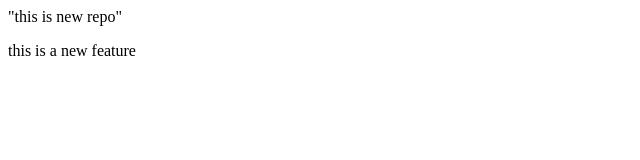
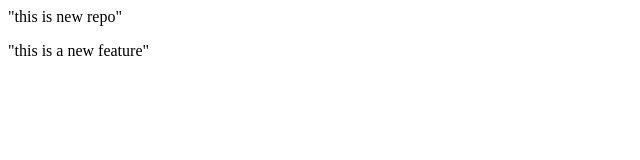
Before and after one commit to Rishabhgupta0018/localrepo, a plain HTML site: page index.html in a window 1280 px wide. Shown: the full height of the page, 0-640 px from the left. Drawn offline with Linux system fonts and the light colour scheme.

Commit message:
fixed bug

```diff
--- a/index.html
+++ b/index.html
@@ -1,2 +1,2 @@
 <p>"this is new repo"</p>
-<p>this is a new feature</p>
+<p>"this is a new feature"</p>
```
